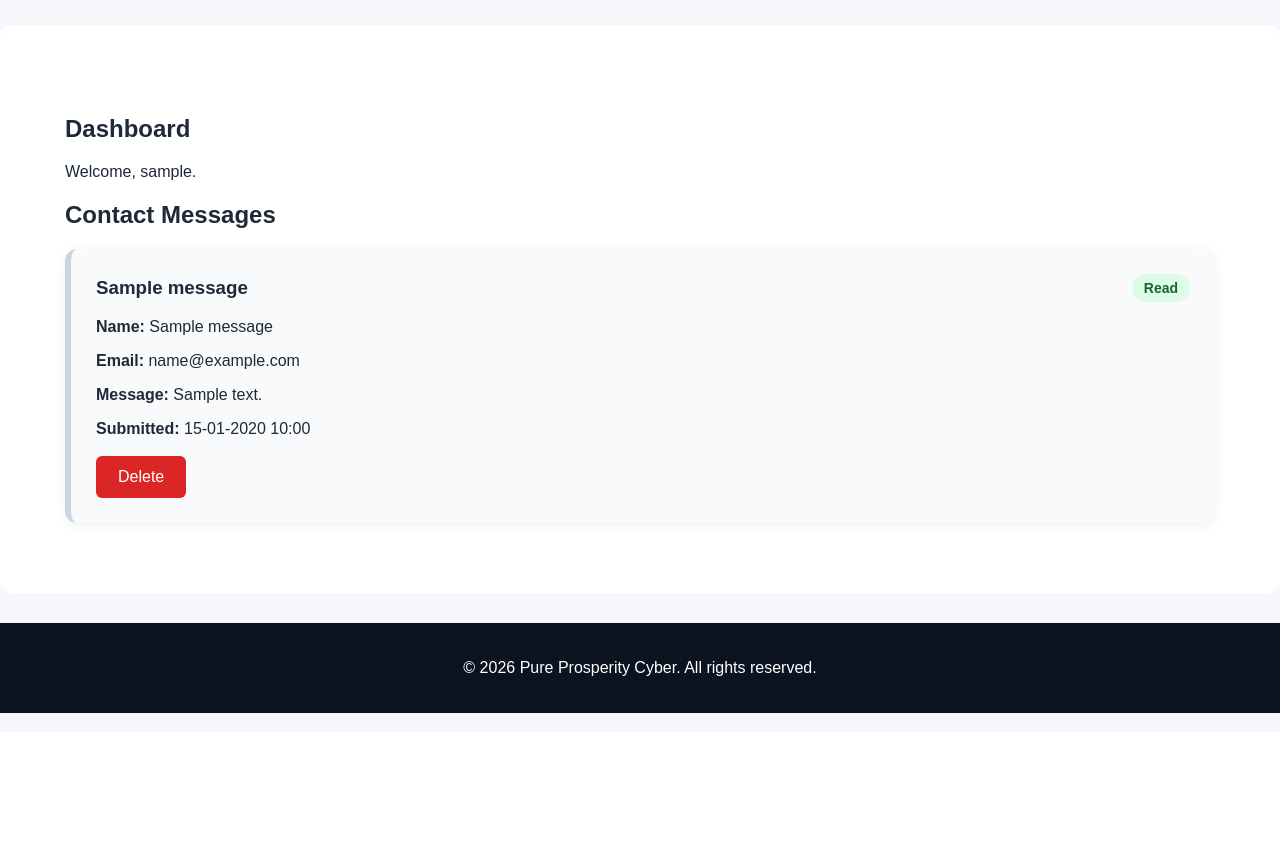
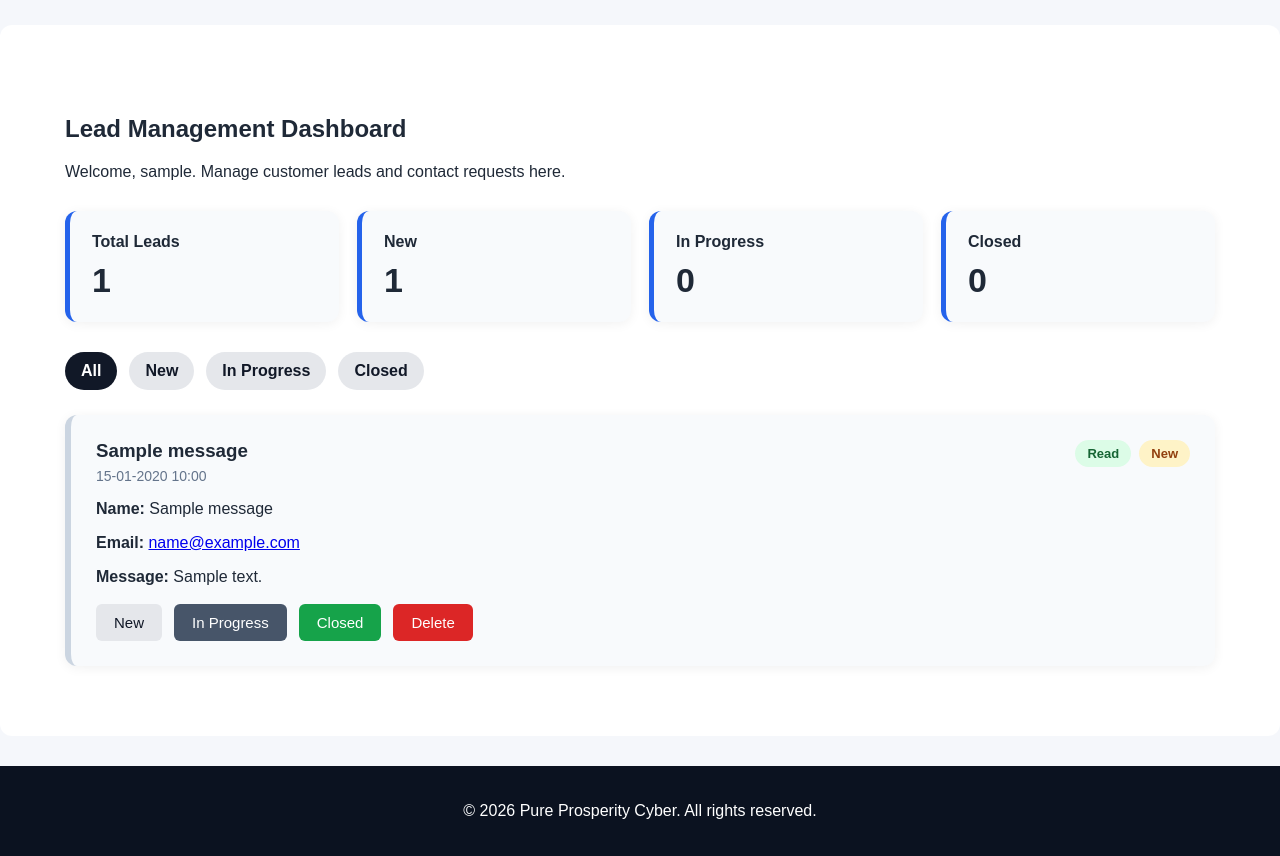
Before and after one commit to nampallymaneendra36-beep/my-business-site, a Flask app: page /dashboard in a window 1280 px wide. Shown: the part 68-924 px from the top of the page. Before the commit the page ends 781 px from the top, so only its background shows below. Run offline with Flask 3, Linux system fonts and the light colour scheme; a user stored in the database is signed in; tables that the repository leaves empty hold one stand-in row (values such as "Sample post").

Commit message:
add lead management dashboard

```diff
--- a/models.py
+++ b/models.py
@@ -31,3 +31,4 @@ class ContactMessage(db.Model):
     message = db.Column(db.Text, nullable=False)
     submitted_at = db.Column(db.DateTime, default=datetime.utcnow)
     is_read = db.Column(db.Boolean, default=False)
+    status = db.Column(db.String(30), default="New", nullable=False)
--- a/routes/main.py
+++ b/routes/main.py
@@ -1,5 +1,7 @@
-from flask import Blueprint, render_template, abort, redirect, url_for, flash
+import os
+from flask import Blueprint, render_template, abort, redirect, url_for, flash, request
 from flask_login import login_required, current_user
+from sqlalchemy import text
 from extensions import db
 from models import ContactMessage
 
@@ -28,8 +30,29 @@ def dashboard():
     if not current_user.is_admin:
         abort(403)
 
-    messages = ContactMessage.query.order_by(ContactMessage.submitted_at.desc()).all()
-    return render_template("dashboard.html", messages=messages)
+    status_filter = request.args.get("status", "All")
+
+    query = ContactMessage.query.order_by(ContactMessage.submitted_at.desc())
+
+    if status_filter in ["New", "In Progress", "Closed"]:
+        query = query.filter_by(status=status_filter)
+
+    messages = query.all()
+
+    total_count = ContactMessage.query.count()
+    new_count = ContactMessage.query.filter_by(status="New").count()
+    progress_count = ContactMessage.query.filter_by(status="In Progress").count()
+    closed_count = ContactMessage.query.filter_by(status="Closed").count()
+
+    return render_template(
+        "dashboard.html",
+        messages=messages,
+        status_filter=status_filter,
+        total_count=total_count,
+        new_count=new_count,
+        progress_count=progress_count,
+        closed_count=closed_count
+    )
 
 
 @main_bp.route("/message/<int:message_id>/read")
@@ -46,6 +69,30 @@ def mark_message_read(message_id):
     return redirect(url_for("main.dashboard"))
 
 
+@main_bp.route("/message/<int:message_id>/status/<status>")
+@login_required
+def update_message_status(message_id, status):
+    if not current_user.is_admin:
+        abort(403)
+
+    allowed_statuses = {
+        "new": "New",
+        "progress": "In Progress",
+        "closed": "Closed"
+    }
+
+    if status not in allowed_statuses:
+        abort(404)
+
+    message = ContactMessage.query.get_or_404(message_id)
+    message.status = allowed_statuses[status]
+    message.is_read = True
+    db.session.commit()
+
+    flash(f"Lead status updated to {message.status}.", "success")
+    return redirect(url_for("main.dashboard"))
+
+
 @main_bp.route("/message/<int:message_id>/delete")
 @login_required
 def delete_message(message_id):
@@ -56,5 +103,40 @@ def delete_message(message_id):
     db.session.delete(message)
     db.session.commit()
 
-    flash("Message deleted successfully.", "success")
+    flash("Lead deleted successfully.", "success")
     return redirect(url_for("main.dashboard"))
+
+
+@main_bp.route("/admin-db-upgrade")
+def admin_db_upgrade():
+    token = request.args.get("token")
+    expected_token = os.environ.get("ADMIN_SETUP_TOKEN")
+
+    if not expected_token or token != expected_token:
+        abort(403)
+
+    try:
+        engine_name = db.engine.name
+
+        if engine_name == "postgresql":
+            db.session.execute(
+                text(
+                    "ALTER TABLE contact_messages "
+                    "ADD COLUMN IF NOT EXISTS status VARCHAR(30) DEFAULT 'New' NOT NULL"
+                )
+            )
+        elif engine_name == "sqlite":
+            columns = db.session.execute(text("PRAGMA table_info(contact_messages)")).fetchall()
+            column_names = [column[1] for column in columns]
+
+            if "status" not in column_names:
+                db.session.execute(
+                    text("ALTER TABLE contact_messages ADD COLUMN status VARCHAR(30) DEFAULT 'New' NOT NULL")
+                )
+
+        db.session.commit()
+        return "Database upgraded successfully."
+
+    except Exception as e:
+        db.session.rollback()
+        return f"Database upgrade failed: {str(e)}", 500
--- a/static/css/style.css
+++ b/static/css/style.css
@@ -90,16 +90,52 @@ nav {
     display: inline-block;
     background: #111827;
     color: white;
-    padding: 12px 22px;
+    padding: 10px 18px;
     text-decoration: none;
     border: none;
     cursor: pointer;
     border-radius: 6px;
-    font-size: 16px;
+    font-size: 15px;
 }
 
 .btn:hover {
     background: #2563eb;
+}
+
+.btn-secondary {
+    background: #475569;
+    color: white;
+}
+
+.btn-secondary:hover {
+    background: #334155;
+}
+
+.btn-danger {
+    background: #dc2626;
+    color: white;
+}
+
+.btn-danger:hover {
+    background: #b91c1c;
+}
+
+.btn-success {
+    background: #16a34a;
+    color: white;
+}
+
+.btn-success:hover {
+    background: #15803d;
+}
+
+.btn-light {
+    background: #e5e7eb;
+    color: #111827;
+}
+
+.btn-light:hover {
+    background: #cbd5e1;
 }
 
 .cards {
@@ -162,6 +198,53 @@ textarea {
     margin-top: 30px;
 }
 
+.stats-grid {
+    display: grid;
+    grid-template-columns: repeat(4, 1fr);
+    gap: 18px;
+    margin: 30px 0;
+}
+
+.stat-card {
+    background: #f8fafc;
+    border-radius: 12px;
+    padding: 22px;
+    box-shadow: 0 2px 12px rgba(0, 0, 0, 0.06);
+    border-left: 5px solid #2563eb;
+}
+
+.stat-card h3 {
+    margin: 0 0 10px;
+    font-size: 16px;
+}
+
+.stat-card p {
+    margin: 0;
+    font-size: 34px;
+    font-weight: bold;
+}
+
+.filter-bar {
+    display: flex;
+    gap: 12px;
+    flex-wrap: wrap;
+    margin-bottom: 25px;
+}
+
+.filter-link {
+    text-decoration: none;
+    background: #e5e7eb;
+    color: #111827;
+    padding: 10px 16px;
+    border-radius: 20px;
+    font-weight: 600;
+}
+
+.active-filter {
+    background: #111827;
+    color: white;
+}
+
 .dashboard-messages {
     display: grid;
     gap: 20px;
@@ -184,7 +267,7 @@ textarea {
 .message-top {
     display: flex;
     justify-content: space-between;
-    align-items: center;
+    align-items: flex-start;
     gap: 15px;
     margin-bottom: 15px;
 }
@@ -193,11 +276,25 @@ textarea {
     margin: 0;
 }
 
+.lead-meta {
+    color: #64748b;
+    margin: 6px 0 0;
+    font-size: 14px;
+}
+
+.badge-group {
+    display: flex;
+    gap: 8px;
+    flex-wrap: wrap;
+    justify-content: flex-end;
+}
+
 .status-badge {
     padding: 6px 12px;
     border-radius: 20px;
-    font-size: 14px;
+    font-size: 13px;
     font-weight: bold;
+    white-space: nowrap;
 }
 
 .read-badge {
@@ -210,6 +307,21 @@ textarea {
     color: #1d4ed8;
 }
 
+.lead-new {
+    background: #fef3c7;
+    color: #92400e;
+}
+
+.lead-progress {
+    background: #dbeafe;
+    color: #1d4ed8;
+}
+
+.lead-closed {
+    background: #dcfce7;
+    color: #166534;
+}
+
 .message-actions {
     display: flex;
     gap: 12px;
@@ -217,24 +329,31 @@ textarea {
     flex-wrap: wrap;
 }
 
-.btn-secondary {
-    background: #475569;
-    color: white;
-}
-
-.btn-secondary:hover {
-    background: #334155;
-}
-
-.btn-danger {
-    background: #dc2626;
-    color: white;
-}
-
-.btn-danger:hover {
-    background: #b91c1c;
-}
-
 .text-center-page {
     text-align: center;
 }
+
+@media (max-width: 768px) {
+    .nav-container {
+        flex-direction: column;
+        gap: 15px;
+    }
+
+    .nav-links {
+        flex-wrap: wrap;
+        justify-content: center;
+    }
+
+    .hero h1 {
+        font-size: 36px;
+    }
+
+    .cards,
+    .stats-grid {
+        grid-template-columns: 1fr;
+    }
+
+    .message-top {
+        flex-direction: column;
+    }
+}
--- a/templates/dashboard.html
+++ b/templates/dashboard.html
@@ -1,39 +1,92 @@
 {% extends "base.html" %}
 
-{% block title %}Dashboard{% endblock %}
+{% block title %}Admin Dashboard{% endblock %}
 
 {% block content %}
 <section class="section">
     <div class="container">
-        <h1>Dashboard</h1>
-        <p>Welcome, {{ current_user.username }}.</p>
+        <h1>Lead Management Dashboard</h1>
+        <p>Welcome, {{ current_user.username }}. Manage customer leads and contact requests here.</p>
 
-        <h2>Contact Messages</h2>
+        <div class="stats-grid">
+            <div class="stat-card">
+                <h3>Total Leads</h3>
+                <p>{{ total_count }}</p>
+            </div>
+
+            <div class="stat-card">
+                <h3>New</h3>
+                <p>{{ new_count }}</p>
+            </div>
+
+            <div class="stat-card">
+                <h3>In Progress</h3>
+                <p>{{ progress_count }}</p>
+            </div>
+
+            <div class="stat-card">
+                <h3>Closed</h3>
+                <p>{{ closed_count }}</p>
+            </div>
+        </div>
+
+        <div class="filter-bar">
+            <a class="filter-link {% if status_filter == 'All' %}active-filter{% endif %}" href="{{ url_for('main.dashboard') }}">All</a>
+            <a class="filter-link {% if status_filter == 'New' %}active-filter{% endif %}" href="{{ url_for('main.dashboard', status='New') }}">New</a>
+            <a class="filter-link {% if status_filter == 'In Progress' %}active-filter{% endif %}" href="{{ url_for('main.dashboard', status='In Progress') }}">In Progress</a>
+            <a class="filter-link {% if status_filter == 'Closed' %}active-filter{% endif %}" href="{{ url_for('main.dashboard', status='Closed') }}">Closed</a>
+        </div>
 
         {% if messages %}
             <div class="dashboard-messages">
                 {% for msg in messages %}
                     <div class="message-card {% if not msg.is_read %}unread-card{% endif %}">
                         <div class="message-top">
+                            <div>
                                 <h3>{{ msg.subject }}</h3>
+                                <p class="lead-meta">{{ msg.submitted_at.strftime('%d-%m-%Y %H:%M') }}</p>
+                            </div>
+
+                            <div class="badge-group">
                                 {% if msg.is_read %}
                                     <span class="status-badge read-badge">Read</span>
                                 {% else %}
                                     <span class="status-badge unread-badge">Unread</span>
                                 {% endif %}
+
+                                {% if msg.status == "New" %}
+                                    <span class="status-badge lead-new">New</span>
+                                {% elif msg.status == "In Progress" %}
+                                    <span class="status-badge lead-progress">In Progress</span>
+                                {% else %}
+                                    <span class="status-badge lead-closed">Closed</span>
+                                {% endif %}
+                            </div>
                         </div>
 
                         <p><strong>Name:</strong> {{ msg.name }}</p>
-                        <p><strong>Email:</strong> {{ msg.email }}</p>
+                        <p><strong>Email:</strong> <a href="mailto:{{ msg.email }}">{{ msg.email }}</a></p>
                         <p><strong>Message:</strong> {{ msg.message }}</p>
-                        <p><strong>Submitted:</strong> {{ msg.submitted_at.strftime('%d-%m-%Y %H:%M') }}</p>
 
                         <div class="message-actions">
                             {% if not msg.is_read %}
                                 <a href="{{ url_for('main.mark_message_read', message_id=msg.id) }}" class="btn btn-secondary">
-                                    Mark as Read
+                                    Mark Read
                                 </a>
                             {% endif %}
+
+                            <a href="{{ url_for('main.update_message_status', message_id=msg.id, status='new') }}" class="btn btn-light">
+                                New
+                            </a>
+
+                            <a href="{{ url_for('main.update_message_status', message_id=msg.id, status='progress') }}" class="btn btn-secondary">
+                                In Progress
+                            </a>
+
+                            <a href="{{ url_for('main.update_message_status', message_id=msg.id, status='closed') }}" class="btn btn-success">
+                                Closed
+                            </a>
+
                             <a href="{{ url_for('main.delete_message', message_id=msg.id) }}" class="btn btn-danger">
                                 Delete
                             </a>
@@ -42,7 +95,7 @@
                 {% endfor %}
             </div>
         {% else %}
-            <p>No contact messages yet.</p>
+            <p>No leads found.</p>
         {% endif %}
     </div>
 </section>
```
Lines whose indentation alone changed are shown as unchanged.
